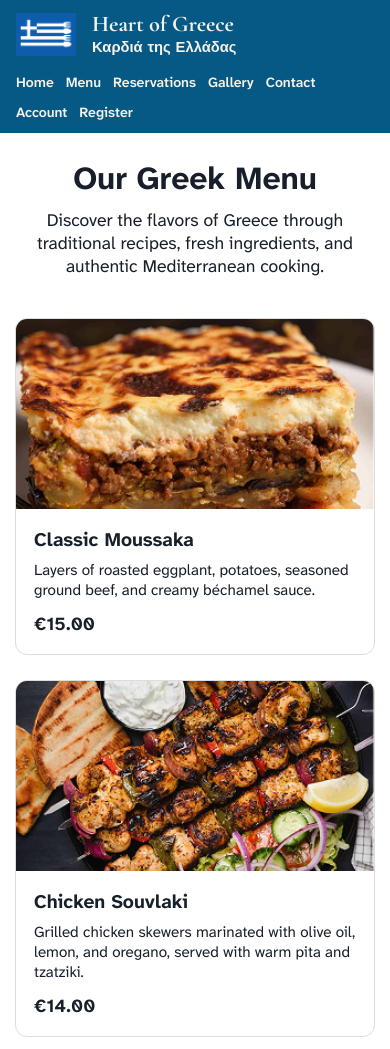
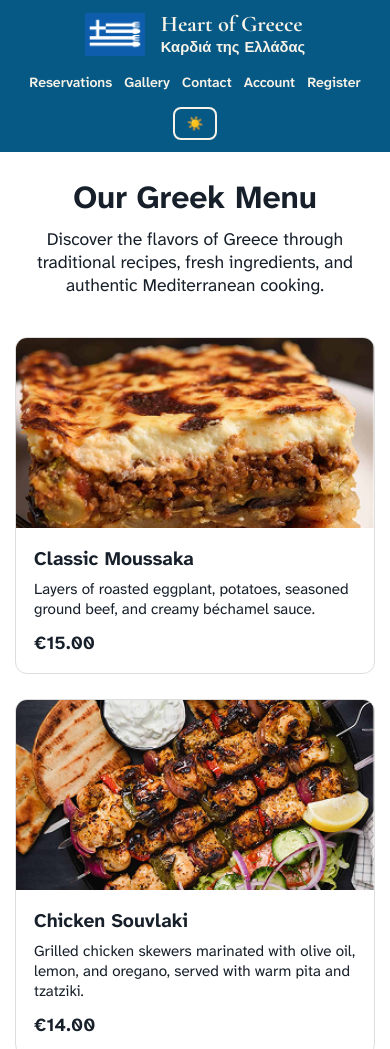
Before and after one commit to Fasa24/heart-of-greece, a website: page pages/menu.html in a window 390 px wide. Shown: the top 1049 px of the page. Drawn offline with Linux system fonts and the light colour scheme.

Commit message:
update header design

```diff
--- a/css/styles.css
+++ b/css/styles.css
@@ -60,6 +60,8 @@ body.dark-mode {
 
 
 .button-theme {
+    grid-column: 3;
+    justify-self: end;
     background: transparent;
     border: 2px solid var(--floral-white);
     color: var(--floral-white);
@@ -140,10 +142,9 @@ body {
     background-color: var(--baltic-blue);
     font-family: var(--font-heading);
     padding: 12px 32px;
-    display: flex;
-    justify-content: space-between;
+    display: grid;
+    grid-template-columns: 1fr auto 1fr;
     align-items: center;
-    flex-wrap: wrap;
     gap: 16px;
     min-height: 70px;
 }
@@ -177,9 +178,18 @@ body {
 
 /* 4. Components */
 .header__brand {
+    grid-column: 1;
+    justify-self: start;
     display: flex;
     align-items: center;
     gap: 16px;
+    text-decoration: none;
+
+    &:focus-visible {
+        outline: 3px solid var(--floral-white);
+        outline-offset: 4px;
+        border-radius: var(--radio-borde);
+    }
 }
 
 .header__logo {
@@ -211,9 +221,12 @@ body {
 }
 
 .header__nav {
+    grid-column: 2;
+    justify-self: center;
     font-family: var(--font-body);
     display: flex;
     align-items: center;
+    justify-content: center;
     gap: 16px;
     flex-wrap: wrap;
 }
@@ -609,7 +622,19 @@ body {
 }
 
 @media (max-width: 767px) {
-    .header { padding: 12px 16px; }
+    .header {
+        display: flex;
+        flex-direction: column;
+        padding: 12px 16px;
+    }
+
+    .header__brand,
+    .header__nav,
+    .button-theme {
+        grid-column: auto;
+        justify-self: center;
+    }
+
     .header__logo { width: 60px; }
     .header__nav { gap: 12px; }
 
--- a/pages/menu.html
+++ b/pages/menu.html
@@ -105,32 +105,24 @@
 </head>
 
 <body>
-
     <header class="header">
-
-        <div class="header__brand">
-            <img class="header__logo"
-                 src="../assets/icons/heart-of-greece-icon.png"
-                 width="80"
-                 height="auto"
-                 alt="Heart of Greece Icon">
-
+        <a class="header__brand" href="../index.html" target="_self" rel="noopener" aria-label="Heart of Greece Home">
+            <img class="header__logo" src="../assets/icons/heart-of-greece-icon.png" width="80" height="auto" alt="HoG Icon">
             <div class="header__titles">
                 <h1 class="header__title">Heart of Greece</h1>
                 <h2 class="header__subtitle">Καρδιά της Ελλάδας</h2>
             </div>
-        </div>
+        </a>
 
         <nav class="header__nav" aria-label="Main Navigation">
-            <a class="header__link" href="../index.html">Home</a>
-            <a class="header__link" href="menu.html" aria-current="page">Menu</a>
-            <a class="header__link" href="reservations.html">Reservations</a>
-            <a class="header__link" href="gallery.html">Gallery</a>
-            <a class="header__link" href="contact.html">Contact</a>
-            <a class="header__link" href="account.html">Account</a>
-            <a class="header__link" href="register.html">Register</a>
+            <a class="header__link" href="reservations.html" target="_self" rel="noopener" title="Come to the Table">Reservations</a>
+            <a class="header__link" href="gallery.html" target="_self" rel="noopener" title="Meet Us">Gallery</a>
+            <a class="header__link" href="contact.html" target="_self" rel="noopener" title="Contact Us">Contact</a>
+            <a class="header__link" href="pages/account.html" target="_self" rel="noopener" title="Account Info">Account</a>
+            <a class="header__link" href="pages/register.html" target="_self" rel="noopener" title="Create your Account">Register</a>
         </nav>
 
+        <button class="button-theme" id="button-theme" type="button" aria-pressed="false" aria-label="Toggle dark mode">🌙</button>
     </header>
 
     <main class="menu">
@@ -415,5 +407,6 @@
         </table>
     </footer>
 
+    <script src="../js/theme.js" defer></script>
 </body>
 </html>
```
Also changed, not shown: index.html (+6 -7 lines), pages/account.html (+29 -2 lines), pages/register.html (+5 -4 lines).
